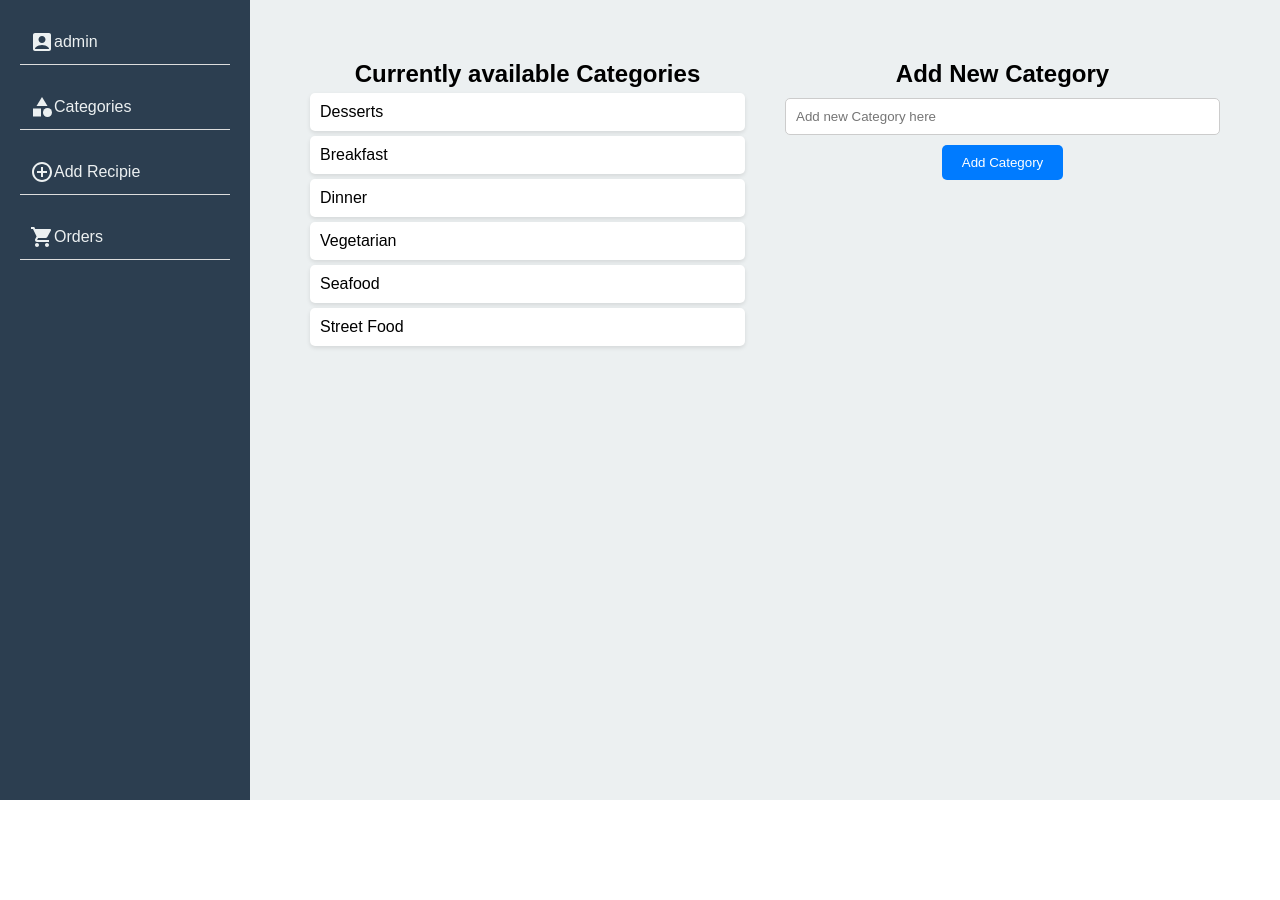
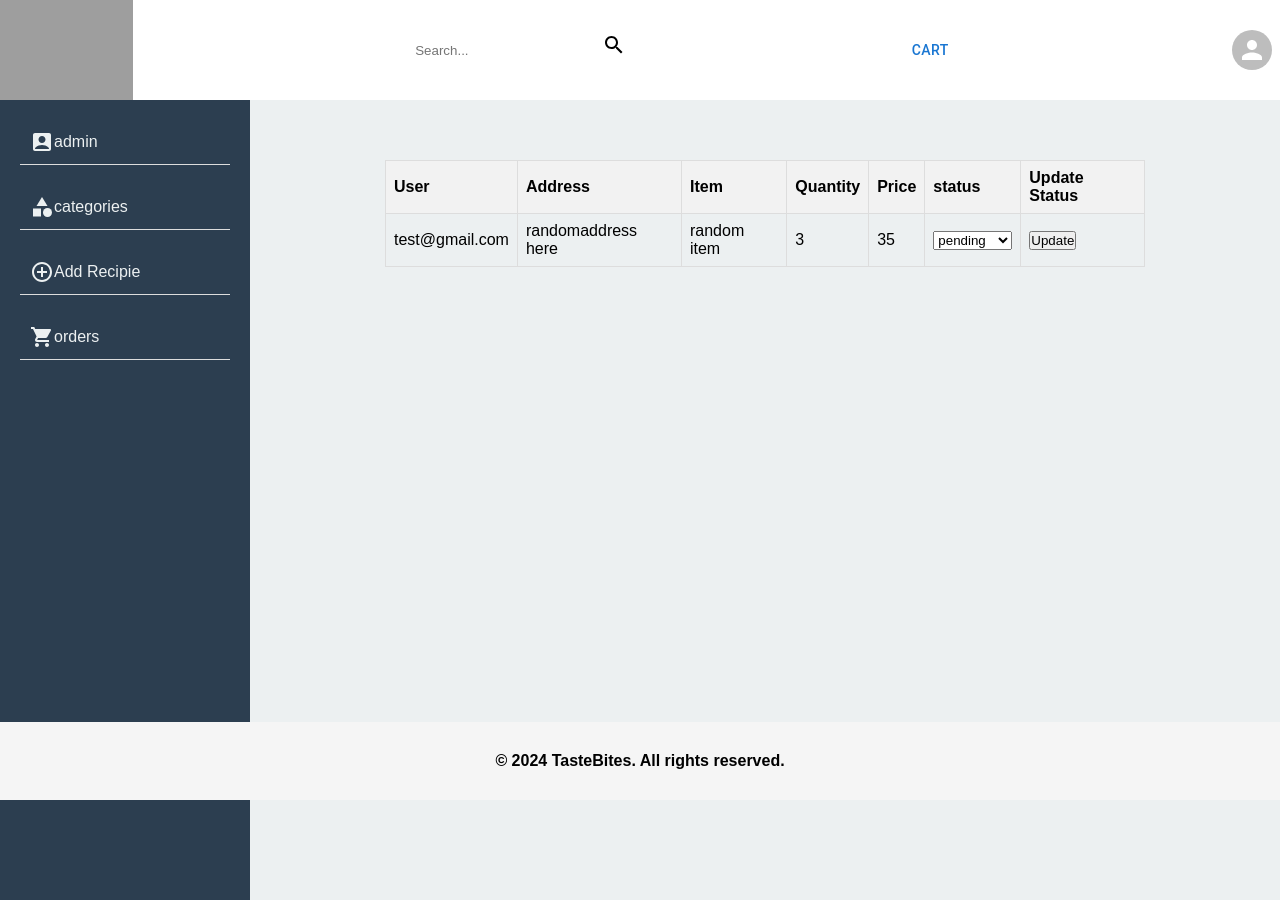
Before and after one commit to Sankaranarayanankm/Taste-Bites, a React (Create React App) app: page /admin/orders in a window 1280 px wide. Before the commit this address led to /admin. Before the commit the page ends 800 px from the top, so only its background shows below. Built offline with nearby package versions, Linux system fonts and the light colour scheme; no server answers; grey boxes are pictures that could not be loaded.

Commit message:
completed orders

```diff
--- a/src/Components/Admin/AdminHome/AdminHome.css
+++ b/src/Components/Admin/AdminHome/AdminHome.css
@@ -1,4 +1,4 @@
-.adminHome {
+.adminHome__body {
   display: flex;
   height: 100vh;
 }
--- a/src/Components/Admin/AdminHome/AdminHome.js
+++ b/src/Components/Admin/AdminHome/AdminHome.js
@@ -10,26 +10,38 @@ import {
 } from "@mui/icons-material";
 import Catogories from "../Categories/Catogories";
 import AddRecipe from "../AddRecipie/AddRecipe";
+import Header from "../../Header/Header";
+import Footer from "../../Footer/Footer";
+import Orders from "../Orders/Orders";
+import { useHistory } from "react-router-dom";
 
 const AdminHome = () => {
+  const history = useHistory();
   return (
     <div className="adminHome">
+      <Header />
+      <div className="adminHome__body">
         <div className="adminHome__sidebar">
-        <Sidebar category="admin" Icon={AccountBox} />
-        <Sidebar category="Categories" Icon={Category} />
-        <Sidebar category="Add Recipie" Icon={ControlPoint} />
-        <Sidebar category="Orders" Icon={ShoppingCart} />
+          <Sidebar admin path="/" category="admin" Icon={AccountBox} />
+          <Sidebar admin path="/" category="categories" Icon={Category} />
+          <Sidebar
+            admin
+            path="/addrecipe"
+            category="Add Recipie"
+            Icon={ControlPoint}
+          />
+          <Sidebar admin path="/orders" category="orders" Icon={ShoppingCart} />
         </div>
         <div className="adminHome__content">
           <Switch>
-          {/* <Route path="/admin">
-            <Redirect to="/home/admin" />
-          </Route> */}
             <Route exact path="/admin">
               <Catogories />
             </Route>
             <Route path="/admin/addrecipe">
               <AddRecipe />
+            </Route>
+            <Route path="/admin/orders">
+              <Orders />
             </Route>
             <Route path="*">
               <Redirect to="/admin" />
@@ -37,6 +49,8 @@ const AdminHome = () => {
           </Switch>
         </div>
       </div>
+      <Footer />
+    </div>
   );
 };
 
--- /dev/null
+++ b/src/Components/Admin/Orders/Orders.css
@@ -0,0 +1,23 @@
+.orders {
+  max-width: 800px;
+  margin: auto;
+  padding: 20px;
+}
+
+.orders table {
+  width: 100%;
+  /* flex: 1; */
+  border-collapse: collapse;
+  margin-top: 20px;
+}
+
+.orders th, .orders td {
+  border: 1px solid #ddd;
+  padding: 8px;
+  text-align: left;
+}
+
+.orders th {
+  background-color: #f2f2f2;
+  font-weight: bold;
+}
--- /dev/null
+++ b/src/Components/Admin/Orders/Orders.js
@@ -0,0 +1,47 @@
+import React, { useState } from "react";
+import "./Orders.css";
+
+const Orders = () => {
+  const [select, setSelect] = useState("pending");
+  const changeHandler = (event) => {
+    setSelect(event.target.value);
+  };
+  return (
+    <div className="orders">
+      <table>
+        <thead>
+          <tr>
+            <th>User</th>
+            <th>Address</th>
+            <th>Item</th>
+            <th>Quantity</th>
+            <th>Price</th>
+            <th>status</th>
+            <th>Update Status</th>
+          </tr>
+        </thead>
+        <tbody>
+          <tr>
+            <td>test@gmail.com</td>
+            <td>randomaddress here </td>
+            <td>random item</td>
+            <td>3</td>
+            <td>35</td>
+            <td>
+              <select value={select} onChange={changeHandler}>
+                <option>pending</option>
+                <option>preparing</option>
+                <option>delivered</option>
+              </select>
+            </td>
+            <td>
+              <button>Update</button>
+            </td>
+          </tr>
+        </tbody>
+      </table>
+    </div>
+  );
+};
+
+export default Orders;
--- a/src/Components/Sidebar/Sidebar.js
+++ b/src/Components/Sidebar/Sidebar.js
@@ -2,14 +2,19 @@ import React from "react";
 import "./Sidebar.css";
 import { useDispatch } from "react-redux";
 import { sidebarActions } from "../../store/slices/sidebar-slice";
+import { useHistory } from "react-router-dom";
 
-const Sidebar = ({ category, Icon }) => {
+const Sidebar = ({ admin, category, Icon, path }) => {
+  // console.log(path, admin);
   const dispatch = useDispatch();
+  const history = useHistory();
+  const handleClick = () => {
+    if (admin) {
+      history.push(`/admin${path}`);
+    } else dispatch(sidebarActions.changeSelection(category));
+  };
   return (
-    <div
-      onClick={() => dispatch(sidebarActions.changeSelection(category))}
-      className="sidebar"
-    >
+    <div onClick={handleClick} className="sidebar">
       <Icon />
       <p>{category}</p>
     </div>
--- a/src/store/slices/sidebar-slice.js
+++ b/src/store/slices/sidebar-slice.js
@@ -4,6 +4,7 @@ const sidebarSlice = createSlice({
   name: "sidebar",
   initialState: {
     selectedCategory: "All",
+
   },
   reducers: {
     changeSelection(state, action) {
```
Lines whose indentation alone changed are shown as unchanged.
